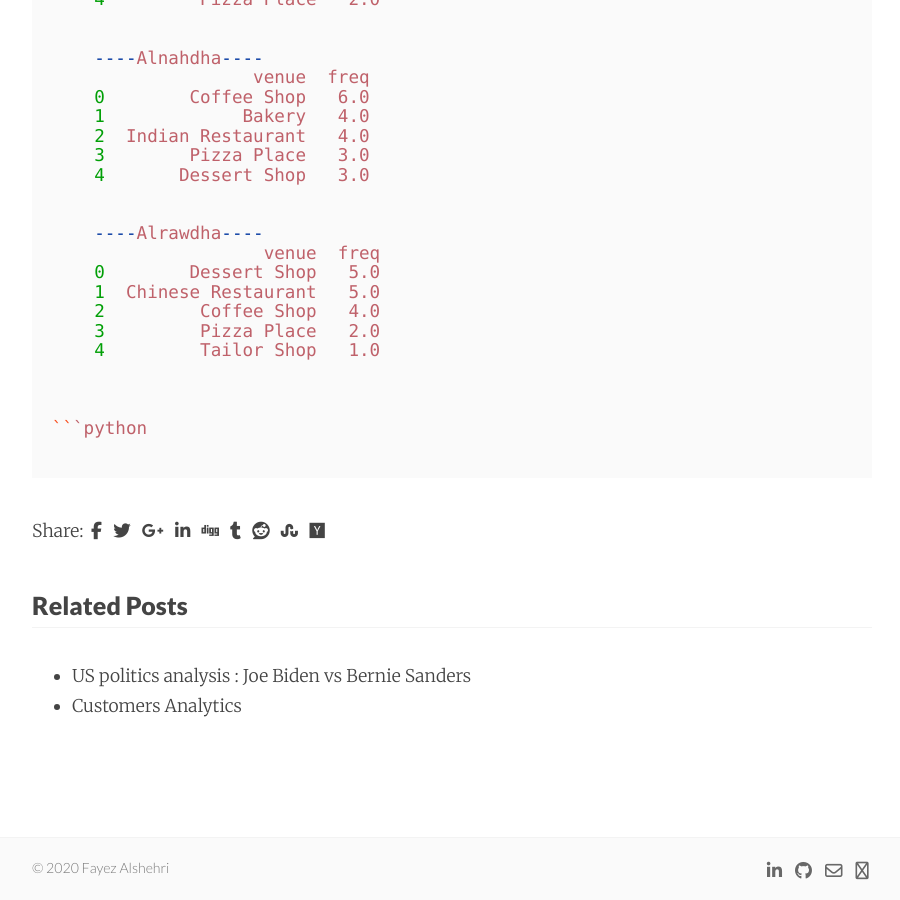
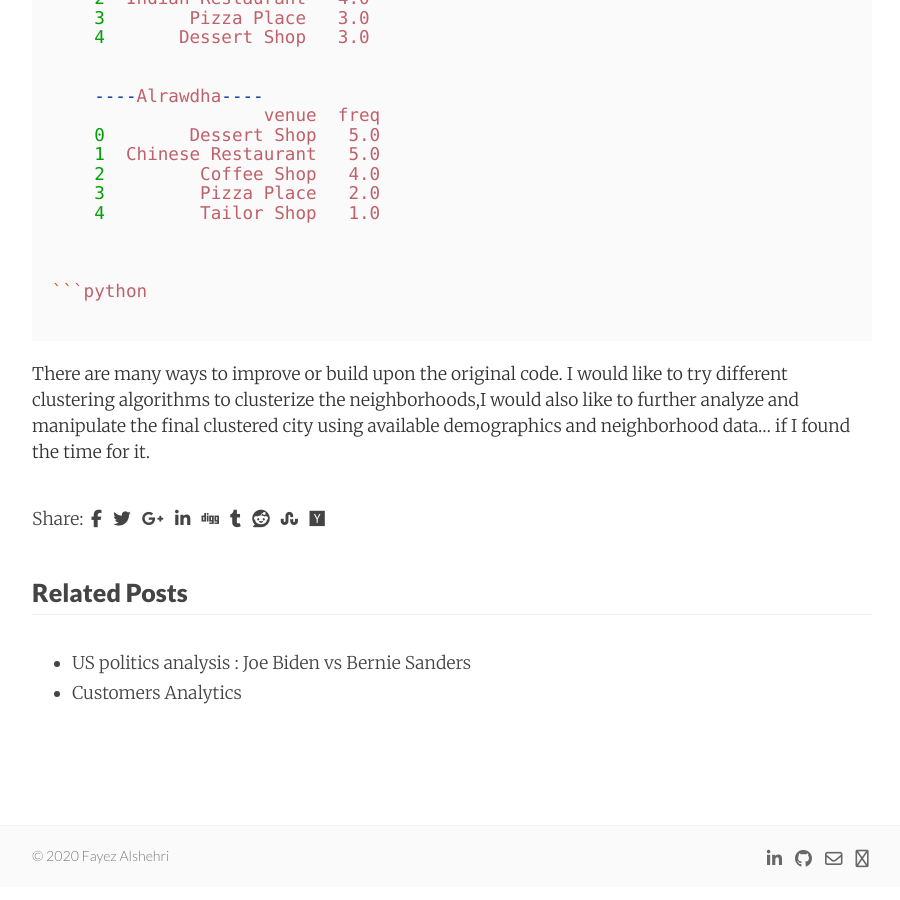
Before and after one commit to fayez-als/fayez-als.github.io, a Jekyll site: the page built from _posts/2015-07-11-Foursquare.md, in a window 1280 px wide and 900 px high, scrolled down 4322 px. Shown: the whole window, without its empty margins (188-1088 px from the left). Built offline with Jekyll 4.4.1, drawn with Linux system fonts in a browser that asks for light colours; nearby versions of some CDN libraries; some of the changed text lies outside the part shown.

Commit message:
Update 2015-07-11-Foursquare.md

````diff
--- a/_posts/2015-07-11-Foursquare.md
+++ b/_posts/2015-07-11-Foursquare.md
@@ -2,7 +2,7 @@
 layout:     post
 title:      Analyzing neighborhoods in Jeddah City.
 date:       2020-03-14
-summary:    retrieving and cleaning venues data through Foursquare API.
+summary:    Retrieving and cleaning venues data through Foursquare API.
 categories: jekyll pixyll
 ---
 
@@ -10,13 +10,6 @@
 
 
 
-
-```python
-CLIENT_ID = '' # your Foursquare ID
-CLIENT_SECRET = ''# your Foursquare Secret
-VERSION = '20180604'
-LIMIT = 30
-```
 
 
 
@@ -228,3 +221,5 @@
 ```python
 
 ```
+
+There are many ways to improve or build upon the original code. I would like to try different clustering algorithms to clusterize the neighborhoods,I would also like to further analyze and manipulate the final clustered city using available demographics and neighborhood data... if I found the time for it.
````
